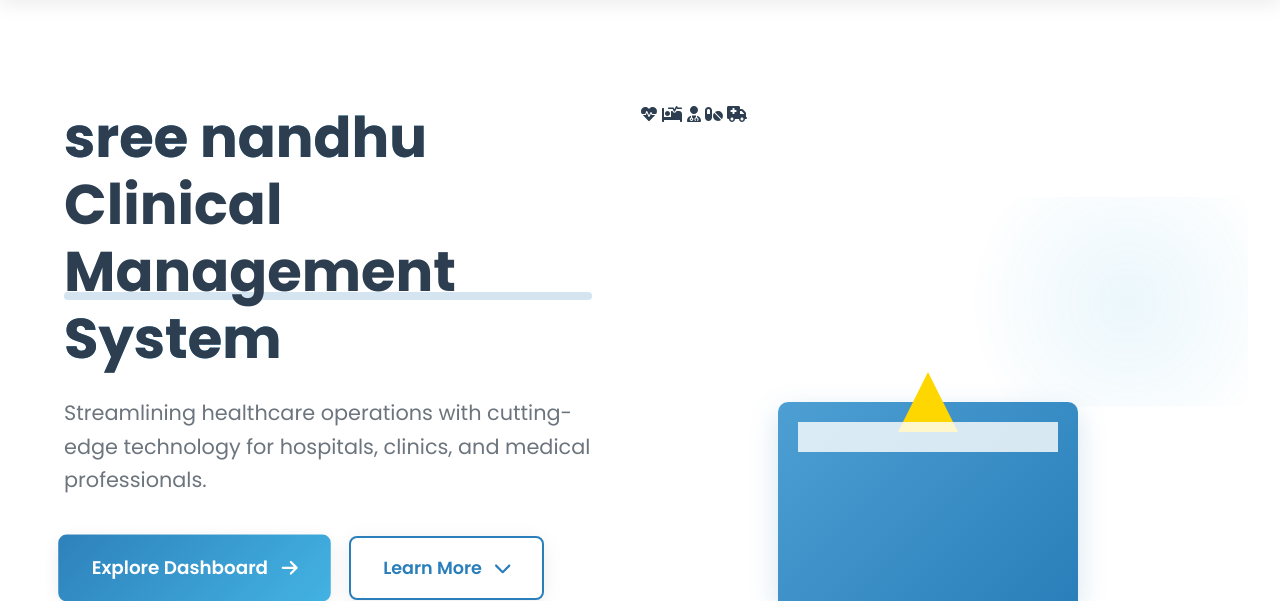
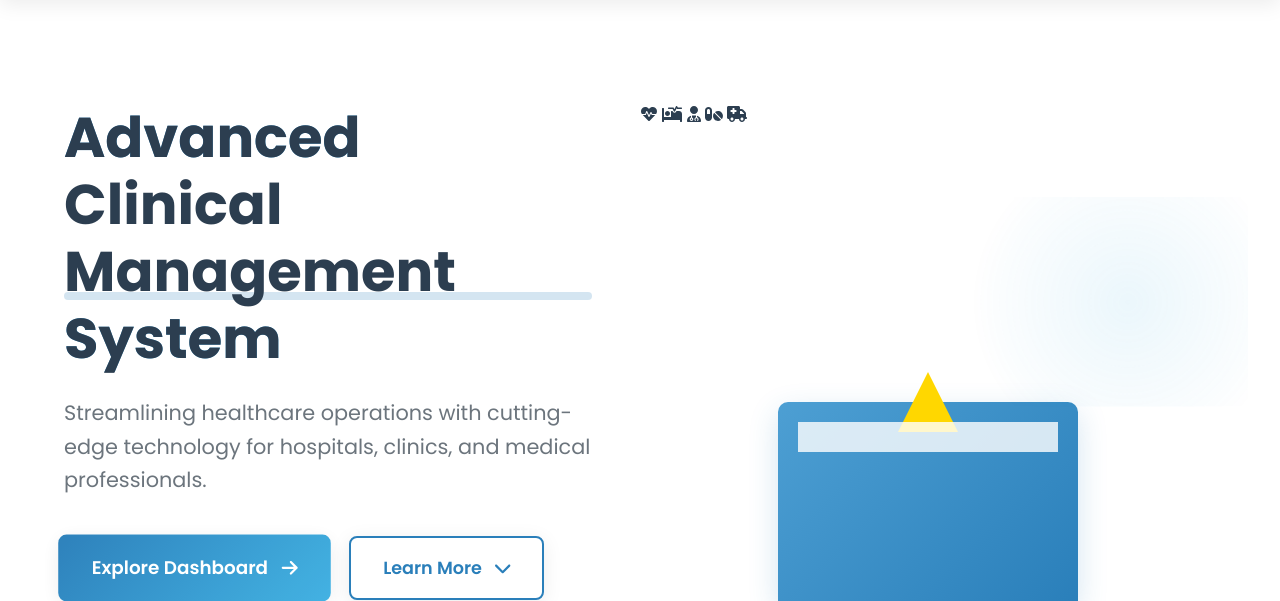
Before and after one commit to Abhinav22b129/clinical_management_system, a Flask app: page / in a window 1280 px wide. Shown: the part 77-678 px from the top of the page. Run offline with Flask 3, Linux system fonts and the light colour scheme.

Commit message:
home and base page updated with new design

```diff
--- a/templates/home.html
+++ b/templates/home.html
@@ -5,7 +5,7 @@
     <!-- Hero Section with Medical Animation -->
     <section class="hero-section">
         <div class="hero-content">
-            <h1 class="gradient-text">sree nandhu <span class="cms-highlight">Clinical Management</span> System</h1>
+            <h1 class="gradient-text">Advanced <span class="cms-highlight">Clinical Management</span> System</h1>
             <p class="hero-subtitle">Streamlining healthcare operations with cutting-edge technology for hospitals, clinics, and medical professionals.</p>
             <div class="hero-buttons">
                 {% if not session.get('user_id') or session.get('user_role') != 'admin' %}
```
